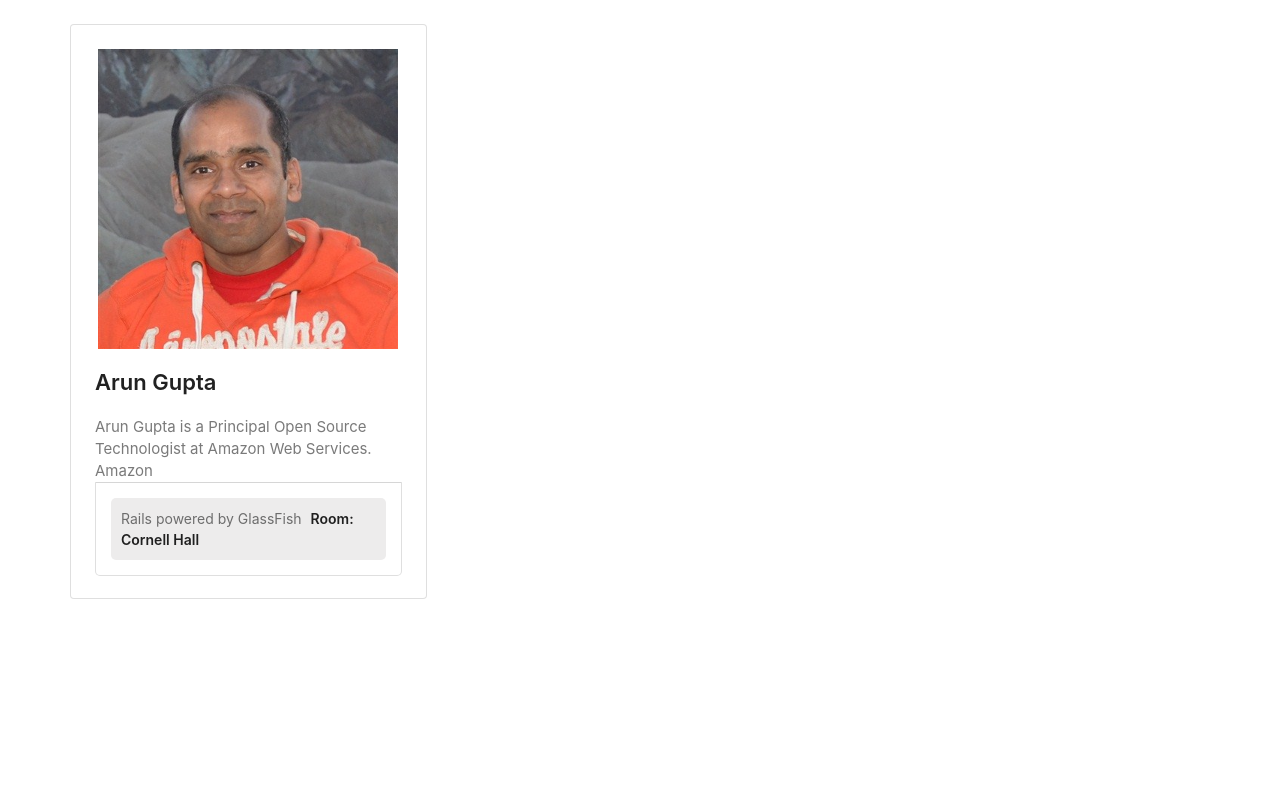
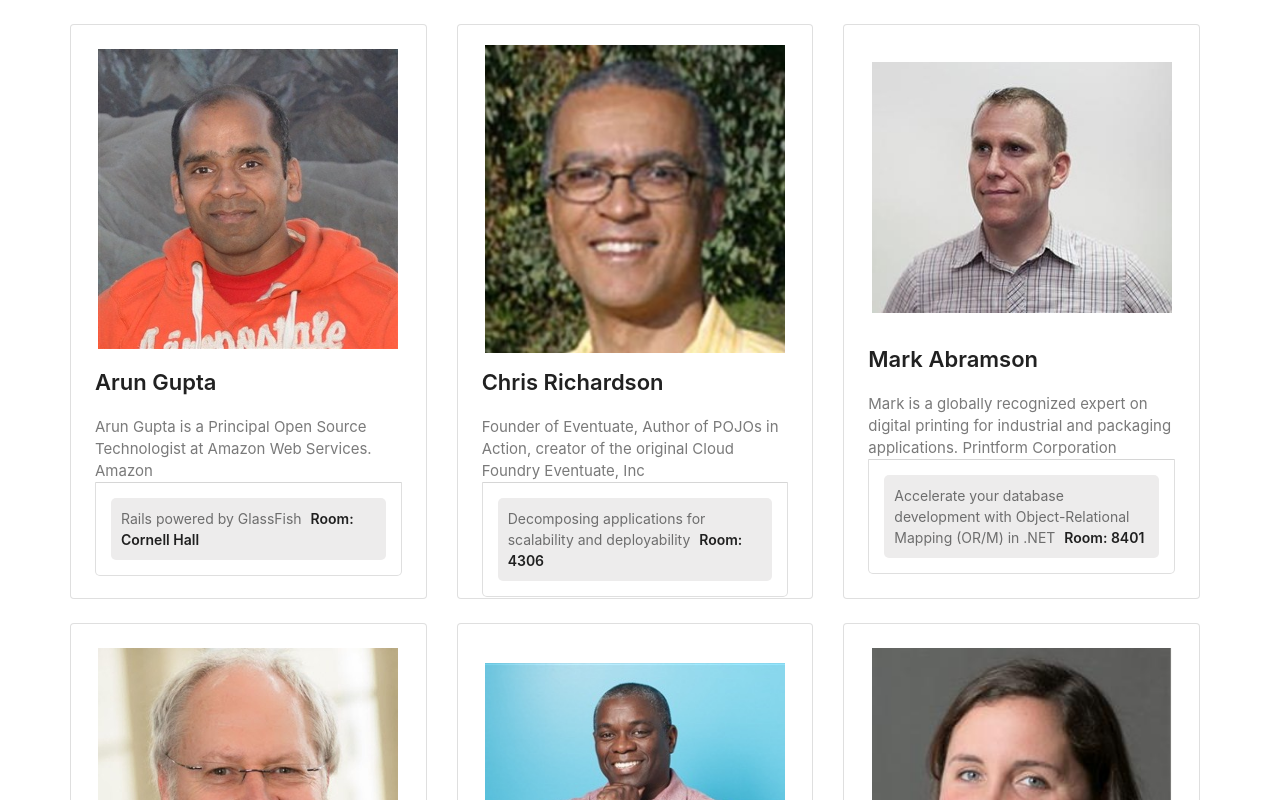
Before and after one commit to simonojok19/designing-react-component, a Next.js app: page / in a window 1280 px wide. Shown: the top 800 px of the page. Built offline with nearby package versions, Linux system fonts and the light colour scheme.

Commit message:
now displaying all speakers

```diff
--- a/pages/index.js
+++ b/pages/index.js
@@ -1,13 +1,17 @@
-import { data } from "../SpeakerData";
+import {data} from "../SpeakerData";
 
 const IndexPage = () => {
-    const {id, bio, first, last, favorite, twitterHandle, company, sessions} = data[0];
+
     return (
         <div className="container speakers-list">
             <div className="row">
-                <div className="col-xs-12 col-sm-12 col-md-6 col-lg-4 col-sm-12 col-xs-12">
+                {data.map(function (speaker) {
+                    const {id, bio, first, last, favorite, twitterHandle, company, sessions} = speaker
+                    return (
+                        <div key={id} className="col-xs-12 col-sm-12 col-md-6 col-lg-4 col-sm-12 col-xs-12">
                             <div className="card card-height p-4 mt-4">
-                        <div className="speaker-img d-flex flex-row justify-content-center align-items-center h-300">
+                                <div
+                                    className="speaker-img d-flex flex-row justify-content-center align-items-center h-300">
                                     <img className="contain-fit"
                                          src={`/images/speaker-${id}.jpg`}
                                          width="300"
@@ -30,9 +34,11 @@ const IndexPage = () => {
                                 </div>
                             </div>
                         </div>
+                    )
+                })}
             </div>
         </div>
     );
-}
+};
 
 export default IndexPage;
```
Lines whose indentation alone changed are shown as unchanged.
